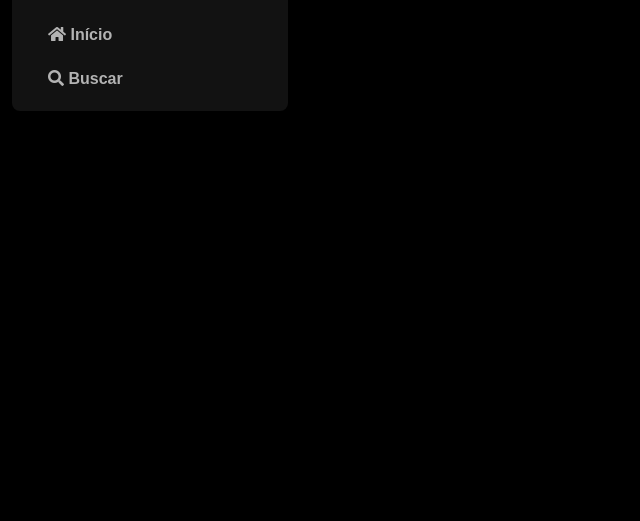
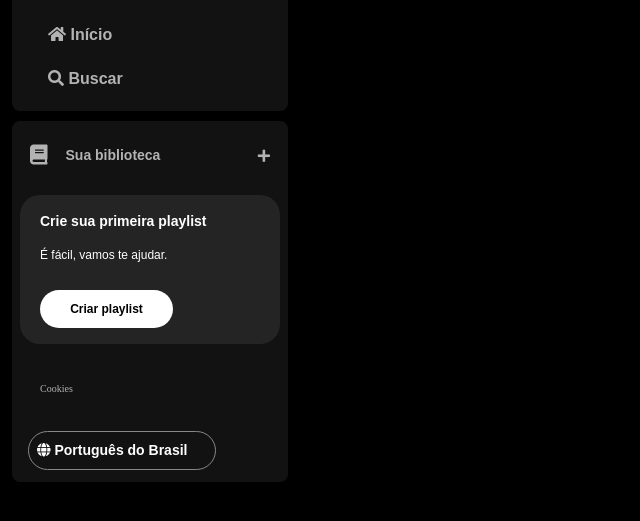
Before and after one commit to CaparicaLeo/imersaoAlura, a plain HTML site: page index.html in a window 1280 px wide. Shown: the part 75-596 px from the top of the page, without its empty margins (0-640 px from the left). Drawn offline with Linux system fonts and the light colour scheme.

Commit message:
second class

```diff
--- a/index.html
+++ b/index.html
@@ -18,10 +18,9 @@
         <nav class="sidebar__navigation">
             <div class="logo">
                 <a href="">
-                    <img src="./assets/icons/logo-spotify.png" alt="Logo do Spotify">
+                    <img src="./assets/icons/logo-spotify.png" alt="Logo" />
                 </a>
             </div>
-            <div>
             <ul>
                 <li>
                     <a href="">
@@ -36,10 +35,44 @@
                     </a>
                 </li>
             </ul>
+        </nav>
+        <div class="library">
+            <div class="library__content">
+                <button class="library__button">
+                    <span class="fa fas fa-book"></span>
+                    <span>Sua biblioteca</span>
+                </button>
+                <span class="fa fa-plus"></span>
+            </div>
+            <section class="section-playlist">
+                <div class="section-playlist__content">
+                    <span class="text title">Crie sua primeira playlist</span>
+                    <span class="text subtitle">É fácil, vamos te ajudar.</span>
+                    <button class="section-playlist__button">
+                        <span>Criar playlist</span>
+                    </button>
+                </div>
+            </section>
+            <div class="cookies">
+                <a href="">Cookies</a>
+            </div>
+            <div class="languages">
+                <button class="languages__button">
+                    <span class="fa fa-globe"></span>
+                    <span>Português do Brasil</span>
+                </button>
             </div>
         </div>
-    </nav>
     </div>
+
+    <footer class="disclaimer-premium">
+        <p>TESTAR O PREMIUM DE GRAÇA</p>
+        <p>Inscreva-se para curtir música ilimitada e podcasts só com alguns anúncios. Não precisa de cartão de crédito.
+        </p>
+        <button class="footer__button">
+            <span>Inscreva-se grátis</span>
+        </button>
+    </footer>
 </body>
 
 </html>
--- a/styles.css
+++ b/styles.css
@@ -48,3 +48,129 @@ h1 {
     font-size: 14;
     font-family: "DM Sans", sans-serif;
 }
+
+.library {
+    background-color: #121212;
+    border-radius: 8px;
+    display: flex;
+    justify-content: space-between;
+    flex-direction: column;
+    padding: 4px 8px;
+    color: #b3b3b3;
+    font-weight: 600;
+    font-size: 14px;
+    margin-top: 10px;
+}
+.library .library__content{
+    display: flex;
+    justify-content: space-between;
+}
+
+.library .library__button{
+    display: flex;
+    margin-right: 10px;
+    color: #b3b3b3;
+    background-color: transparent;
+    border: 0;
+    font-size: 14px;
+    font-weight: 700;
+    font-family: "DM Sans", sans-serif ;
+    text-align: center;
+    text-decoration: none;
+    text-transform: none;
+    padding: 20px 10px;
+}
+
+.library .library__button .fa{
+    font-size: 20px;
+    margin-right: 10px;
+    font-weight: 300;
+    padding-right: 8px;
+}
+
+.library .library__content .fa-plus{
+    margin: 24px 10px;
+
+}
+
+.section-playlist{
+    display: flex;
+    align-items: flex-start;
+    justify-content: space-between;
+    gap: 20px;
+    background-color: #242424;
+    color: #b3b3b3;
+    font-weight: 600;
+    font-size: 14px;
+    margin: 8px 0;
+    padding: 16px 20px;
+    border-radius: 20px;
+
+}
+
+.section-playlist .section-playlist__content{
+    display: flex;
+    flex-direction: column;
+}
+
+.section-playlist__content .text{
+    padding-bottom: 14px;
+    color: #fff;
+    font-family: "DM Sans", sans-serif ;
+}
+
+.section-playlist__content .title{
+    font-weight: 700;
+}
+
+.section-playlist__content .subtitle{
+    font-weight: 500;
+    font-size: 12px;
+}
+
+.section-playlist__content .section-playlist__button{
+    display: flex;
+    justify-content: center;
+    background-color: #fff;
+    color: #000;
+    border-radius: 20px;
+    font-size: 12px;
+    font-weight: 700;
+    font-family: "DM Sans", sans-serif ;
+    text-decoration: none;
+    text-transform: none;
+    padding: 10px;
+    margin-top: 12px;
+    border: 0px;
+    width: 113px;
+
+}
+
+.sidebar .cookies{
+    margin: 25px 20px;
+}
+
+.sidebar .cookies a{
+    color: #b3b3b3;
+    font-weight: 500;
+    font-size: 10px;
+    text-decoration: none;
+}
+
+.sidebar .cookies a:hover{
+    text-decoration: underline;
+}
+
+.languages .languages__button{
+    background-color: transparent;
+    border: 1px solid #878787;
+    color: #fff;
+    font-weight: bold;
+    cursor: pointer;
+    align-items: center;
+    width: 170px;
+    margin: 8px;
+    padding: 8px;
+    border-radius: 20px;
+    font-family: "DM Sans", sans-serif ;
+}
```
Lines whose indentation alone changed are shown as unchanged.
